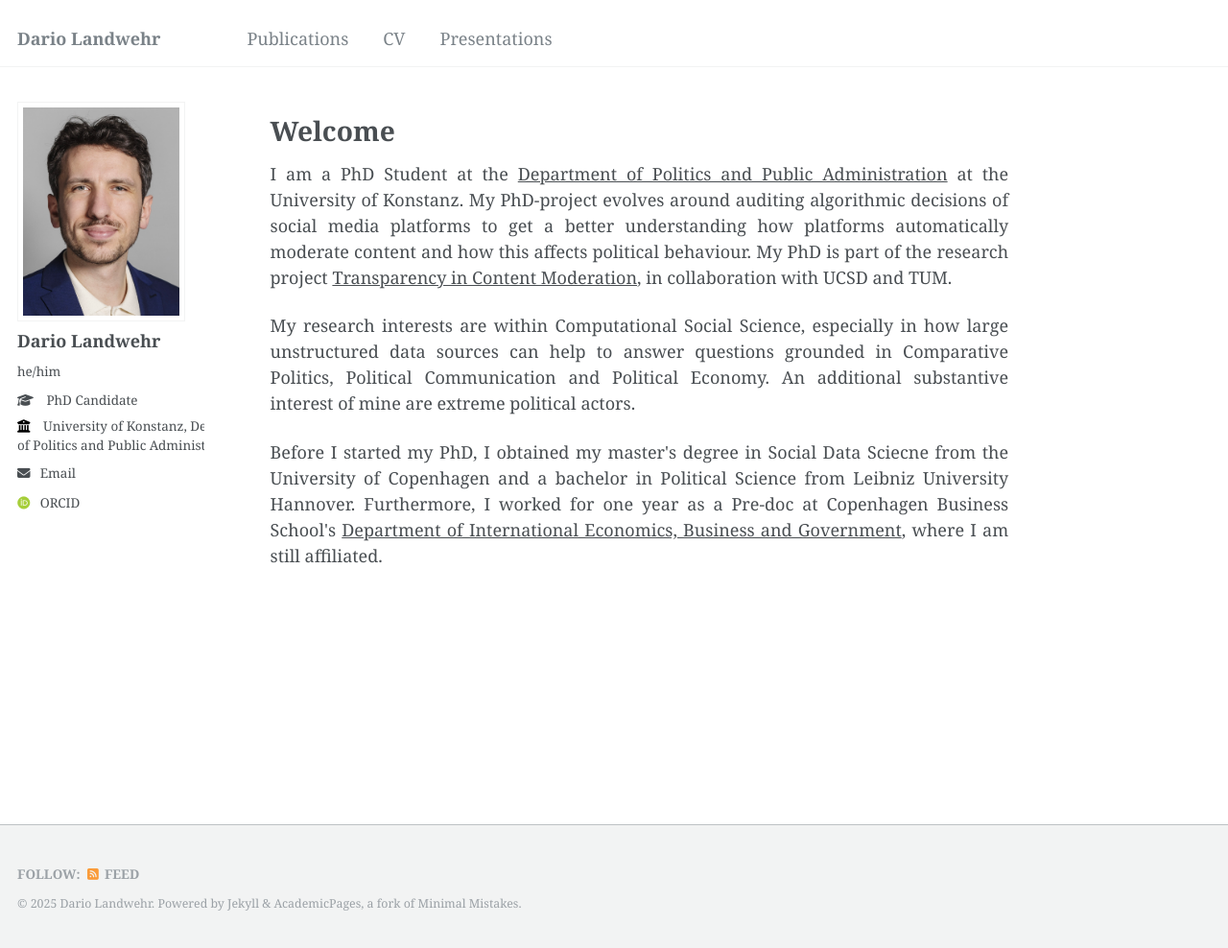
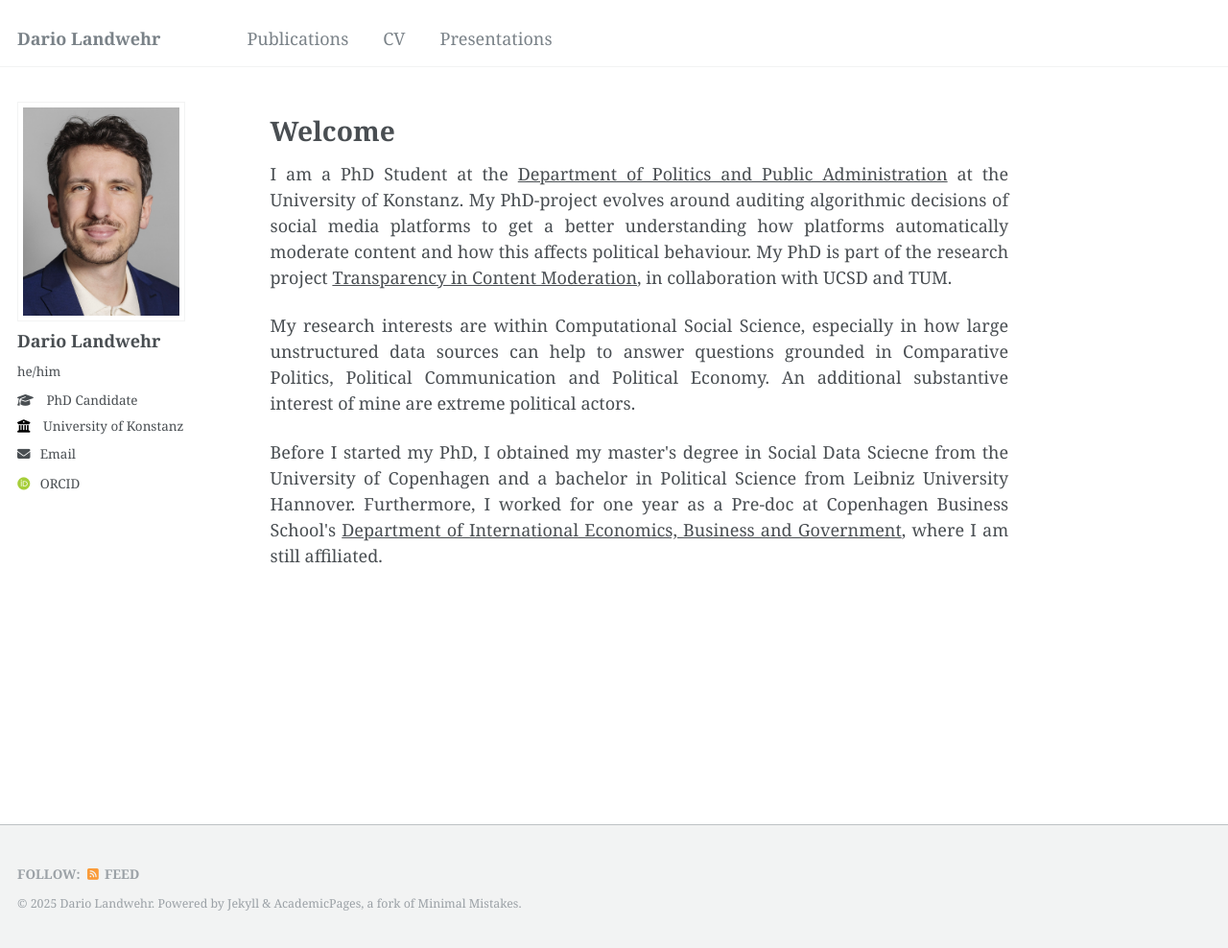
Before and after one commit to DarioLandwehr/DarioLandwehr.github.io, a Jekyll site: the page built from _pages/about.md, in a window 1280 px wide and 988 px high. Shown: the whole window at 96% size. Built offline with Jekyll 4.4.1, drawn with Linux system fonts in a browser that asks for light colours; some web fonts are replaced.

Commit message:
updated profile

```diff
--- a/_config.yml
+++ b/_config.yml
@@ -27,7 +27,7 @@ author:
   bio              : #"Politics & Computational Social Science"
   position         : "PhD Candidate"
   location         : #"Konstanz, Germany"
-  employer         : "University of Konstanz, Department<br>of Politics and Public Administration"
+  employer         : "University of Konstanz"
   uri              : # URL
   email            : "dario.landwehr[at]uni-konstanz.de"
 
```
